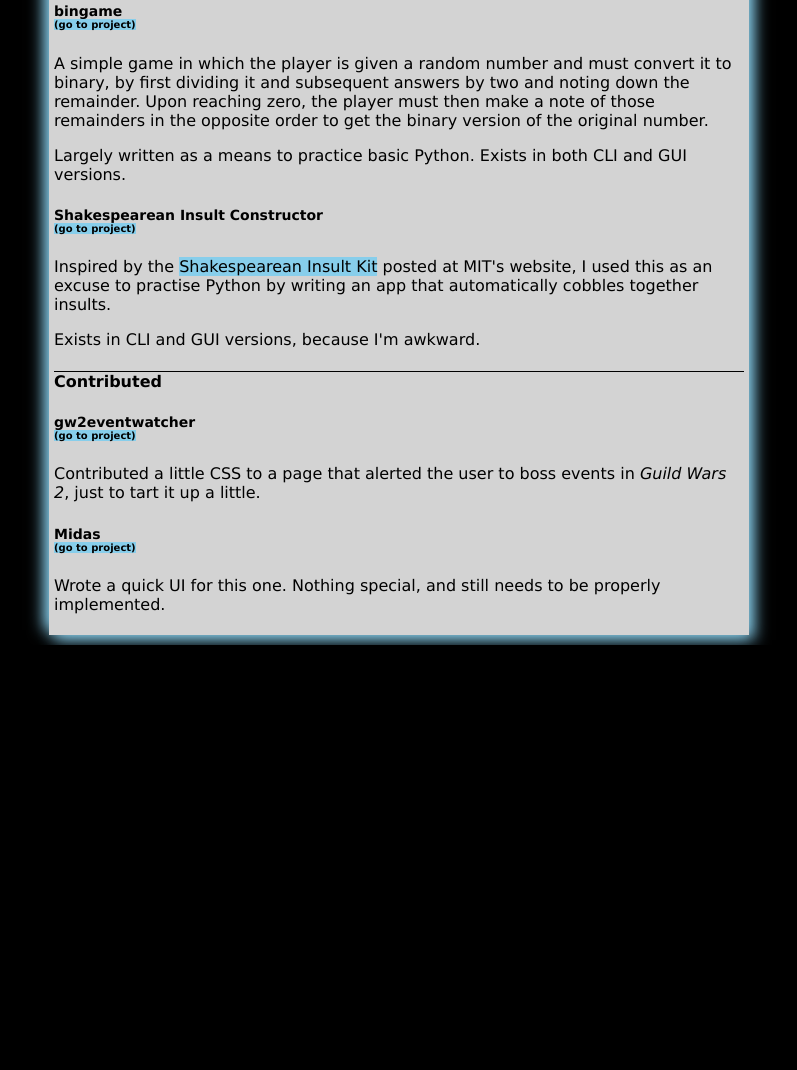
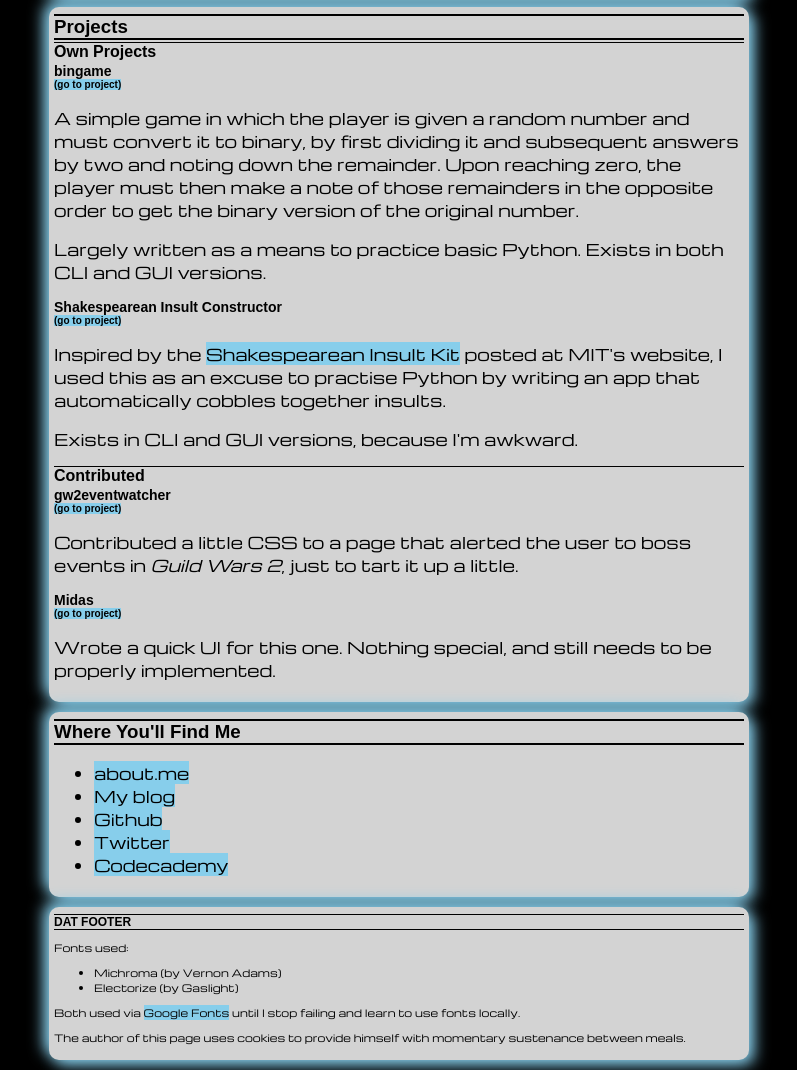
Before and after one commit to TrollDecker/trolldecker.github.io, a plain HTML site: page index.html in a window 1280 px wide. Shown: the part 603-1673 px from the top of the page, without its empty margins (241-1038 px from the left). Before the commit the page ends 1248 px from the top, so only its background shows below. Drawn offline with nearby package versions, Linux system fonts and the light colour scheme; a web font is replaced by a local one.

Commit message:
Adding new fonts, an some swanky CSS transitions

```diff
--- a/index.html
+++ b/index.html
@@ -1,58 +1,86 @@
 <html>
     <head>
-
         <title>Just an insignificant fool on the Internet</title>
-
-    <link rel="stylesheet" type="text/css" href="main.css">
-
+        <link href="main.css" rel="stylesheet" type="text/css">
+        <link href="http://fonts.googleapis.com/css?family=Michroma|Electrolize" rel="stylesheet" type="text/css">
     </head>
     <body>
-
         <div id="container">
-
             <h1>Jonathan Humphreys</h1>
             <h2>Insignificant Dipstick</h2>
-
             <div>
-
                 <h3>Who is this idiot?</h3>
-
-	    <p>Bad gamer, epic procrastinator, serial pillock, wannabe writer and mature student. I might possess weaponisable quantities of stress and frustratiion.</p>
-
-	    <p>I spent the better part of eight years working with software I despised, gradually coming to the realisation that I'd rather be able to control the systems I use, not the other sodding way around. So I quit when I found myself facing redundancy to return to education. I'm currently in the second year of an ICT course with an aim of doing computer science at university.</p>
-
-	    <p>I'm not entirely sure specifically what I want to do in my future beyond writing software, but I'm sort of gravitating toward information systems and artifical intelligence, if only for the potential use of historical (public) data for silly little toys at the moment. For the now, I'm slowly trying to wrap my head around the random number generators that governed <em>Elite</em>'s procedural galaxy generation. I find it fascinating.</p>
-
+                <p>Bad gamer, epic procrastinator, serial pillock, wannabe writer and
+                    mature student. I might possess weaponisable quantities of stress and
+                    frustratiion.</p>
+                <p>I spent the better part of eight years working with software I
+                    despised, gradually coming to the realisation that I'd rather be able to
+                    control the systems I use, not the other sodding way around. So I quit
+                    when I found myself facing redundancy to return to education. I'm
+                    currently in the second year of an ICT course with an aim of doing
+                    computer science at university.</p>
+                <p>I'm not entirely sure specifically what I want to do in my future
+                    beyond writing software, but I'm sort of gravitating toward information
+                    systems and artifical intelligence, if only for the potential use of
+                    historical (public) data for silly little toys at the moment. For the
+                    now, I'm slowly trying to wrap my head around the random number
+                    generators that governed
+                    <em>Elite</em>'s procedural galaxy generation. I find it
+                    fascinating.</p>
             </div>
-
             <div>
-
                 <h3>Projects</h3>
-
                 <h4>Own Projects</h4>
-
-	    <h5>bingame<br/><a href="https://github.com/RichieStacker/bingame">(go to project)</a></h5>
-
-	    <p>A simple game in which the player is given a random number and must convert it to binary, by first dividing it and subsequent answers by two and noting down the remainder. Upon reaching zero, the player must then make a note of those remainders in the opposite order to get the binary version of the original number.</p>
-
-	    <p>Largely written as a means to practice basic Python. Exists in both CLI and GUI versions.</p>
-
-        <h5>Shakespearean Insult Constructor<br/><a href="https://github.com/RichieStacker/insult_constructor">(go to project)</a></h5>
-
-	    <p>Inspired by the <a href="http://web.mit.edu/dryfoo/Funny-pages/shakespeare-insult-kit.html">Shakespearean Insult Kit</a> posted at MIT's website, I used this as an excuse to practise Python by writing an app that automatically cobbles together insults.</p>
-
+                <h5>bingame<br/><a href="https://github.com/RichieStacker/bingame">(go
+                    to project)</a></h5>
+                <p>A simple game in which the player is given a random number and must
+                    convert it to binary, by first dividing it and subsequent answers by two
+                    and noting down the remainder. Upon reaching zero, the player must then
+                    make a note of those remainders in the opposite order to get the binary
+                    version of the original number.</p>
+                <p>Largely written as a means to practice basic Python. Exists in both
+                    CLI and GUI versions.</p>
+                <h5>Shakespearean Insult Constructor<br/><a href="https://github.com/RichieStacker/insult_constructor">(go
+                    to project)</a></h5>
+                <p>Inspired by the
+                    <a href="http://web.mit.edu/dryfoo/Funny-pages/shakespeare-insult-kit.html">Shakespearean
+                        Insult Kit</a>
+                    posted at MIT's website, I used this as an excuse to practise Python by
+                    writing an app that automatically cobbles together insults.</p>
                 <p>Exists in CLI and GUI versions, because I'm awkward.</p>
-
                 <h4>Contributed</h4>
-
-        <h5>gw2eventwatcher<br/><a href="https://github.com/m-decoster/gw2eventwatcher">(go to project)</a></h5>
-
-	    <p>Contributed a little CSS to a page that alerted the user to boss events in <em>Guild Wars 2</em>, just to tart it up a little.</p>
-
-	    <h5>Midas<br/><a href="https://github.com/steelwolf180/Midas">(go to project)</a></h5>
-
-	    <p>Wrote a quick UI for this one. Nothing special, and still needs to be properly implemented.</p>
-
+                <h5>gw2eventwatcher<br/><a href="https://github.com/m-decoster/gw2eventwatcher">(go
+                    to project)</a></h5>
+                <p>Contributed a little CSS to a page that alerted the user to boss
+                    events in
+                    <em>Guild Wars 2</em>, just to tart it up a little.</p>
+                <h5>Midas<br/><a href="https://github.com/steelwolf180/Midas">(go to
+                    project)</a></h5>
+                <p>Wrote a quick UI for this one. Nothing special, and still needs to be
+                    properly implemented.</p>
+            </div>
+            <div>
+				<h3>Where You'll Find Me</h3>
+				<ul>
+					<li><a href="http:/about.me/richiestacker">about.me</a></li>
+					<li><a href="http://richiestacker.com">My blog</a></li>
+					<li><a href="https://github.com/RichieStacker">Github</a></li>
+					<li><a href="https://twitter.com/RichieStacker">Twitter</a></li>
+					<li><a href="http://www.codecademy.com/users/richiestacker">Codecademy</a></li>
+				</ul>
+            </div>
+            <div id="footer">
+                <h6>DAT FOOTER</h6>
+                <p>Fonts used:</p>
+                <ul>
+                    <li>Michroma (by Vernon Adams)</li>
+                    <li>Electorize (by Gaslight)</li>
+                </ul>
+                <p>Both used via
+                    <a href="http://www.google.com/fonts">Google Fonts</a>
+                    until I stop failing and learn to use fonts locally.</p>
+                <p>The author of this page uses cookies to provide himself with
+                    momentary sustenance between meals.</p>
             </div>
         </div>
     </body>
--- a/main.css
+++ b/main.css
@@ -1,52 +1,122 @@
 body {
     background-color: black;
     color: skyblue;
-  font-family: Verdana, Arial, sans-serif;
+    font-family: "Michroma", sans-serif;
 }
-
 #container {
+    margin: 0em auto;
     width: 700px;
-  margin: 0 auto;
 }
-
 #container div {
     background-color: lightgrey;
+    border-radius: 10px;
+    box-shadow: 5px 5px 15px skyblue, -5px -5px 15px skyblue;
     color: black;
     margin: 10px 0px;
+    -moz-border-radius: 10px;
+    -o-border-radius: 10px;
+    -khtml-border-radius: 10px;
+    -moz-box-shadow: 5px 5px 15px skyblue, -5px -5px 15px skyblue;
+    -o-box-shadow: 5px 5px 15px skyblue, -5px -5px 15px skyblue;
+    -khtml-box-shadow: 5px 5px 15px skyblue, -5px -5px 15px skyblue;
+    -ms-border-radius: 10px;
+    -ms-box-shadow: 5px 5px 15px skyblue, -5px -5px 15px skyblue;
     padding: 5px;
-  box-shadow: 5px 5px 15px skyblue, -5px -5px 15px skyblue;
-  ms-box-shadow: 5px 5px 15px skyblue, -5px -5px 15px skyblue;
-  moz-box-shadow: 5px 5px 15px skyblue, -5px -5px 15px skyblue;
-  webkit-box-shadow: 5px 5px 15px skyblue, -5px -5px 15px skyblue;
+    -webkit-border-radius: 10px;
+    -webkit-box-shadow: 5px 5px 15px skyblue, -5px -5px 15px skyblue;
+    transition: all 0.5s linear;
+    -ms-transition: all 0.5s linear;
+    -webkit-transition: all 0.5s linear;
+    -moz-transition: all 0.5s linear;
+    -o-transition: all 0.5s linear;
+    -khtml-transition: all 0.5s linear;
 }
-
+#container div:hover {
+    box-shadow: 10px 5px 15px darkred, -10px -5px 15px darkred;
+    -ms-box-shadow: 10px 5px 15px darkred, -10px -5px 15px darkred;
+    -webkit-box-shadow: 10px 5px 15px darkred, -10px -5px 15px darkred;
+    -moz-box-shadow: 10px 5px 15px darkred, -10px -5px 15px darkred;
+    -o-box-shadow: 10px 5px 15px darkred, -10px -5px 15px darkred;
+    -khtml-box-shadow: 10px 5px 15px darkred, -10px -5px 15px darkred;
+    transition: all 0.5s linear;
+    -ms-transition: all 0.5s linear;
+    -webkit-transition: all 0.5s linear;
+    -moz-transition: all 0.5s linear;
+    -o-transition: all 0.5s linear;
+    -khtml-transition: all 0.5s linear;
+}
+#footer {
+    font-size: 10px;
+}
 a {
     background-color: skyblue;
     color: black;
     text-decoration: none;
+	transition: all 1s linear;
+	-ms-transition: all 1s linear;
+	-webkit-transition: all 1s linear;
+	-moz-transition: all 1s linear;
+	-o-transition: all 1s linear;
+	-khtml-transition: all 1s linear;
 }
-
-h1, h2 {
-  text-align: center;
+a:hover{
+	background-color: darkred;
+	color: white;
+	transition: all 1s linear;
+	-ms-transition: all 1s linear;
+	-webkit-transition: all 1s linear;
+	-moz-transition: all 1s linear;
+	-o-transition: all 1s linear;
+	-khtml-transition: all 1s linear;
 }
-
+a:active {
+	background-color: limegreen;
+	color: black;
+	transition: all 0.2s linear;
+	-ms-transition: all 0.2s linear;
+	-webkit-transition: all 0.2s linear;
+	-moz-transition: all 0.2s linear;
+	-o-transition: all 0.2s linear;
+	-khtml-transition: all 0.2s linear;
+}
+h1,
+h3,
+h4,
+h5,
+h6 {
+    font-family: "Electrolize", sans-serif;
+    margin: 2px 0px;
+}
+h1,
+h2 {
+    text-align: right;
+}
+h1 {
+    font-size: 64px;
+}
+h2 {
+    margin-top: -8px;
+}
 h3 {
+    border-color: black;
     border-style: solid none;
     border-width: 2px;
+}
+h4 {
     border-color: black;
-}
-
-h4 {
     border-style: solid none none none;
     border-width: 1px;
-  border-color: black;
 }
-
 h5 {
     font-size: 14px;
     font-weight: none;
 }
-
 h5 a {
     font-size: 10px;
 }
+h6 {
+    border-color: black;
+    border-style: solid none;
+    border-width: 1px;
+    font-size: 12px;
+}
```
Lines whose indentation alone changed are shown as unchanged.
